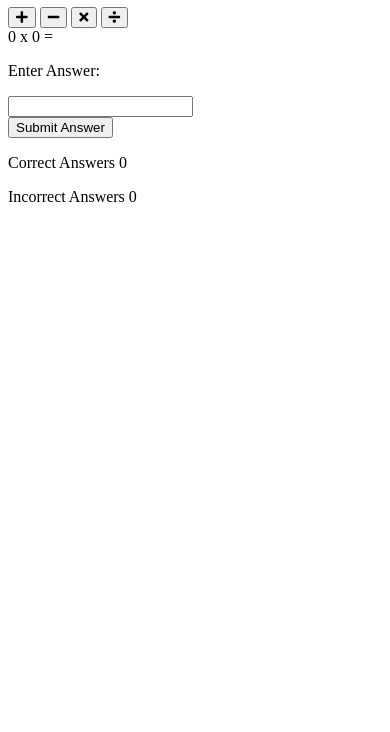
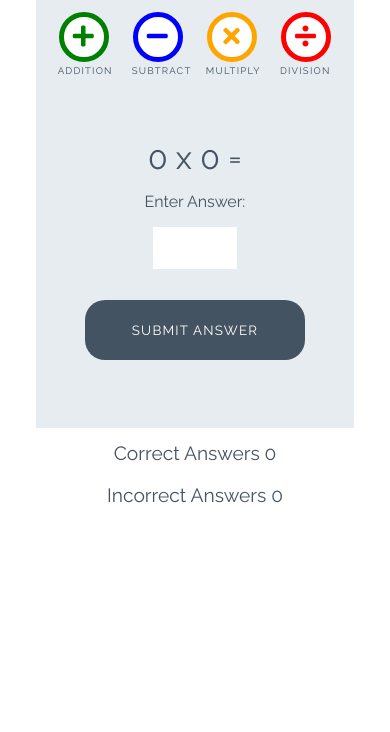
Before and after one commit to Zach-Deladev/love-maths, a plain HTML site: page index.html in a window 390 px wide. Shown: the part 112-844 px from the top of the page. Drawn offline with Linux system fonts and the light colour scheme.

Commit message:
Added styles for the game.

```diff
--- a/assets/css/style.css
+++ b/assets/css/style.css
@@ -0,0 +1,254 @@
+/* --------- Global style */
+
+body {
+    background-color: white;
+    font-family: "Raleway", sans-serif;
+    color: #445361;
+    text-align: center;
+}
+
+/* --------- Heading */
+
+.heading {
+    text-align: center;
+    font-size: 2.5rem;
+}
+
+.logo {
+    height: 40px;
+    padding-right: 5px;
+}
+
+/* --------- Game layout */
+
+.game-area {
+    background-color: #E6ECF0;
+    box-sizing: border-box;
+    width: 85%;
+    height: 65vh;
+    max-height: 450px;
+    max-width: 830px;
+    margin-left: auto;
+    margin-right: auto;
+    padding: 1%;
+}
+
+.question-area {
+    width: 50%;
+    font-size: 2rem;
+    margin: auto;
+    padding: 50px 0;
+}
+
+.question-area span {
+    padding: 0 15px;
+}
+
+.score-area {
+    margin: 5px auto;
+    width: 60%;
+    font-size: 1.2rem;
+}
+
+.controls-area {
+    width: 85%;
+    margin: 30px auto;
+}
+
+#score {
+    color: green;
+    font-weight: bold;
+}
+
+#incorrect {
+    color: red;
+    font-weight: bold;
+}
+
+.answer-message {
+    display: none;
+    font-size: 1rem;
+}
+
+#answer-box {
+    border: none;
+    color: #445361;
+    display: inline-block;
+    height: 40px;
+    width: 80px;
+    font-size: 1.2rem;
+}
+
+.scores {
+    display: inline-block;
+    padding: 25px;
+}
+
+/* --------- Buttons */
+
+.btn {
+    width: 220px;
+    height: 60px;
+    font-family: "Raleway", sans-serif;
+    text-transform: uppercase;
+    letter-spacing: 1.2px;
+    color: white;
+}
+
+.btn:focus {
+    outline: none;
+}
+
+.btn--big {
+    padding-top: 10px;
+    border-radius: 50%;
+    background-color: white;
+    border: 10px solid;
+    width: 100px;
+    height: 100px;
+    font-size: 3.2rem;
+    margin: 0 30px;
+    transition: all 0.5s;
+}
+
+.btn--big::after {
+    content: attr(data-type);
+    font-size: 1rem;
+    color: #445361;
+    position: relative;
+    left: -0.5em;
+}
+
+.btn--blue {
+    border-color: blue;
+    color: blue;
+}
+
+.btn--blue:active,
+.btn--blue:hover {
+    background-color: darkblue;
+    color: white;
+}
+
+.btn--orange {
+    border-color: orange;
+    color: orange;
+}
+
+.btn--orange:active,
+.btn--orange:hover {
+    background-color: darkorange;
+    color: white;
+}
+
+.btn--red {
+    border-color: red;
+    color: red;
+}
+
+.btn--red:active,
+.btn--red:hover {
+    background-color: darkred;
+    color: white;
+}
+
+.btn--green {
+    border-color: green;
+    color: green;
+}
+
+.btn--green:active,
+.btn--green:hover {
+    background-color: darkgreen;
+    color: white;
+}
+
+.btn--gray {
+    margin-top: 25px;
+    background-color: #445361;
+    border: 1px transparent;
+    border-radius: 20px;
+}
+
+.btn--gray:active,
+.btn--gray:hover {
+    background-color: #0d1013;
+}
+
+/* --------- Media queries */
+
+@media (max-width: 414px) {
+    .controls-area {
+        width: 100%;
+    }
+
+    .btn--big {
+        margin: 0 10px;
+        padding: 5px;
+        border: 5px solid;
+        width: 50px;
+        height: 50px;
+        font-size: 1.5rem;
+    }
+
+    .btn--big::after {
+        font-size: 0.6rem;
+        left: -0.7rem;
+    }
+
+    .question-area {
+        padding: 10% 0;
+        width: 100%;
+    }
+
+    .question-area span {
+        padding: 0;
+    }
+
+    .answer-message {
+        display: block;
+    }
+
+    #answer-box {
+        display: block;
+        margin: 0 auto;
+    }
+
+    .btn--gray {
+        margin-top: 0;
+    }
+
+    .score-area {
+        width: 100%;
+    }
+
+    .scores {
+        margin: 0.5em auto;
+        display: block;
+        padding: 5px;
+    }
+
+    .heading {
+        font-size: 2rem;
+    }
+}
+
+@media (max-width: 320px) {
+    .game-area {
+        height: 70vh;
+    }
+
+    .controls-area {
+        width: 75%;
+        margin: 10px auto;
+    }
+
+    .btn--big {
+        margin: 10px 10px;
+    }
+
+    .question-area {
+        padding: 10px 0;
+    }
+
+}
--- a/index.html
+++ b/index.html
@@ -23,25 +23,27 @@
         Love Maths
     </h1>
 
+    <!-- Game area -->
     <div class="game-area">
         <div class="controls-area">
-            <button class="btn btn--big btn--green">
+            <button data-type="addition" class="btn btn--big btn--green">
                 <i class="fas fa-plus"></i>
             </button>
 
-            <button class="btn btn--big btn--blue">
+            <button data-type="subtract" class="btn btn--big btn--blue">
                 <i class="fas fa-minus"></i>
             </button>
 
-            <button class="btn btn--big btn--orange">
+            <button data-type="multiply" class="btn btn--big btn--orange">
                 <i class="fas fa-times"></i>
             </button>
 
-            <button class="btn btn--big btn--red">
+            <button data-type="division" class="btn btn--big btn--red">
                 <i class="fas fa-divide"></i>
             </button>
         </div>
 
+        <!-- Question Area -->
         <div class="question-area">
             <span id="operand1">0</span>
             <span id="operator">x</span>
@@ -49,11 +51,11 @@
             <span>=</span>
             <p class="answer-message">Enter Answer:</p>
             <input id="answer-box" type="number">
-
         </div>
-        <button class="btn btn--gray">Submit Answer</button>
+        <button data-type="submit" class="btn btn--gray">Submit Answer</button>
     </div>
 
+    <!-- Score Area -->
     <div class="score-area">
         <p class="scores">Correct Answers <span class="score">0</span></p>
         <p class="scores">Incorrect Answers <span class="incorrect">0</span></p>
```
